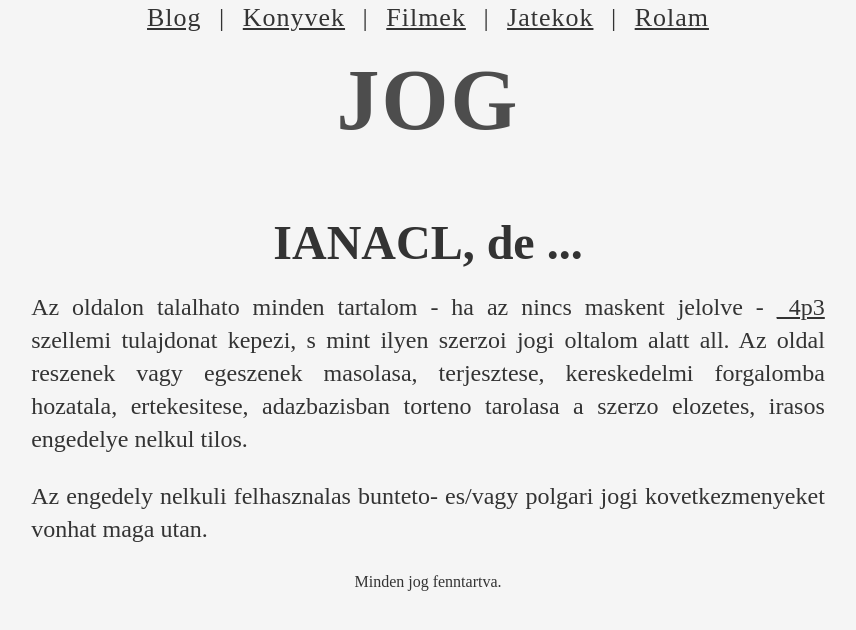
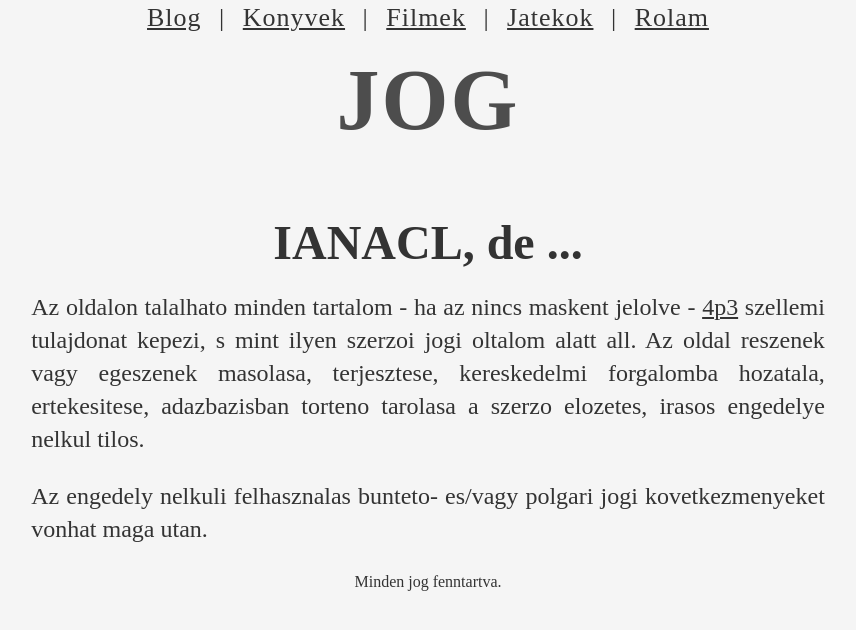
Before and after one commit to 4p3/4p3.github.io, a Jekyll site: the page built from jog.html, in a window 1280 px wide. Shown: the top 630 px of the page, without its empty margins (212-1068 px from the left). Built offline with Jekyll 4.4.1, drawn with Linux system fonts in a browser that asks for light colours; Markdown is read by kramdown in place of the engine named in the settings.

Commit message:
minor fix

```diff
--- a/jog.html
+++ b/jog.html
@@ -5,6 +5,6 @@ layout: default
 
     <div class="post-title">IANACL, de ...</div>
     <div class="post-content">
-    <p>Az oldalon talalhato minden tartalom - ha az nincs maskent jelolve - <a href="mailto:seredi@gmail.com">_4p3</a> szellemi tulajdonat kepezi, s mint ilyen szerzoi jogi oltalom alatt all. Az oldal reszenek vagy egeszenek masolasa, terjesztese, kereskedelmi forgalomba hozatala, ertekesitese, adazbazisban torteno tarolasa a szerzo elozetes, irasos engedelye nelkul tilos.</p>
+    <p>Az oldalon talalhato minden tartalom - ha az nincs maskent jelolve - <a href="mailto:seredi@gmail.com">4p3</a> szellemi tulajdonat kepezi, s mint ilyen szerzoi jogi oltalom alatt all. Az oldal reszenek vagy egeszenek masolasa, terjesztese, kereskedelmi forgalomba hozatala, ertekesitese, adazbazisban torteno tarolasa a szerzo elozetes, irasos engedelye nelkul tilos.</p>
     <p>Az engedely nelkuli felhasznalas bunteto- es/vagy polgari jogi kovetkezmenyeket vonhat maga utan.</p>
     </div>
```
